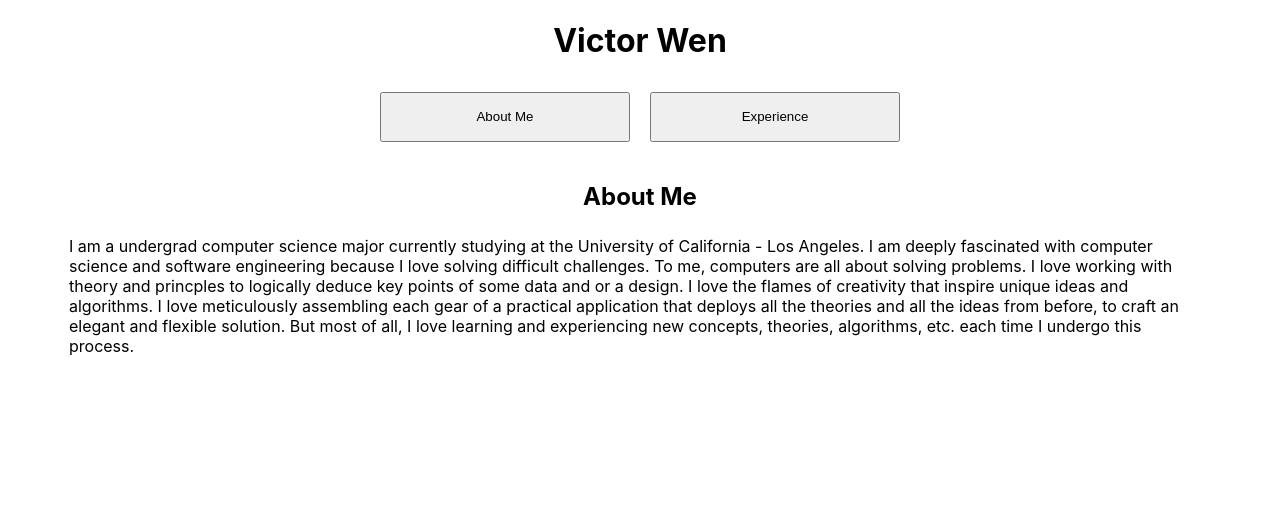
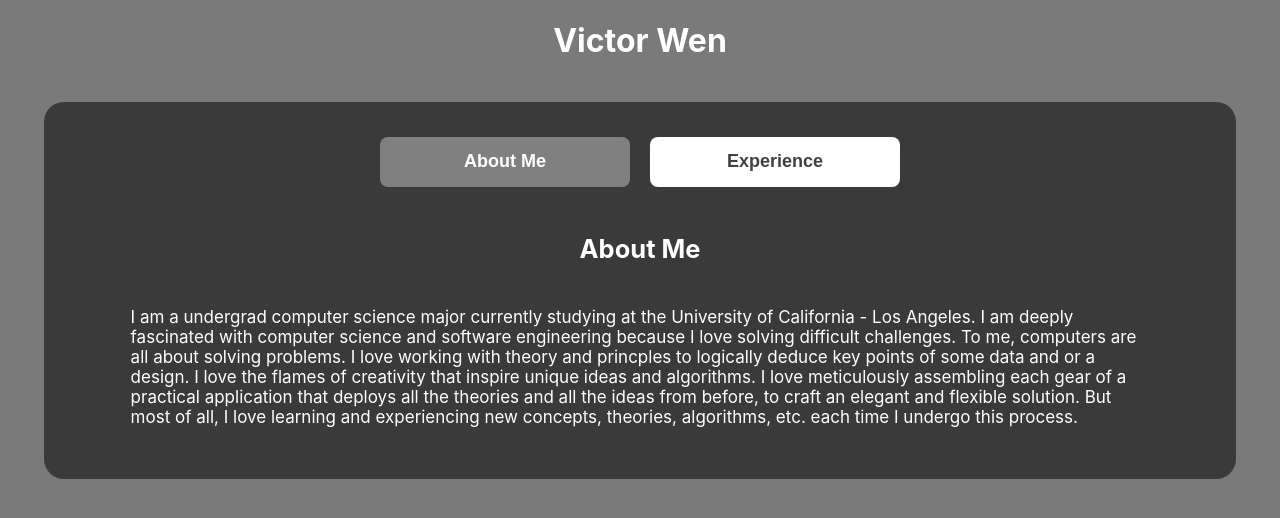
Before and after one commit to VictorWen/Personal-Website, a React (Create React App) app: page / in a window 1280 px wide. Shown: the top 518 px of the page. Built offline with nearby package versions, Linux system fonts and the light colour scheme.

Commit message:
Added some better animations

```diff
--- a/src/App.css
+++ b/src/App.css
@@ -1,26 +1,69 @@
 .buttonMenu {
     display: inline-block;
+    margin: 5px;
 }
 
 .infoButton {
     width: 250px;
     height: 50px;
     margin: 10px;
+    background-color: white;
+    border: none;
+    font-size: 18px;
+    font-weight: bold;
+    color: rgb(65, 65, 65);
+    border-radius: 8px;
+}
+
+.selected-infoButton {
+    background-color: gray;
+    color: white;
 }
 
 .infobox {
     display: inline-block;
     padding: 10px;
-    width: 90%;
+    font-size: 17px;
 }
 
 .infobox-animation {
-    animation-duration: 0.5s;
+    animation-duration: 1.5s;
     animation-name: enlarge;
 }
 
+@keyframes enlarge {
+    from {
+        transform: scale(0.85, 0.85);
+    }
+
+    to {
+        transform: scale(1, 1);
+    }
+}
+
+.outerInfobox {
+    display: inline-block;
+    width: 90%;
+    background-color: rgb(58, 58, 58);
+    border-radius: 20px;
+    padding: 20px;
+    margin: 20px;
+}
+
+.outerInfobox-animation {
+    animation-duration: 1s;
+    animation-name: extend;
+}
+
+@keyframes extend {
+    35% {
+        transform: translateY(-15px)
+    }
+}
+
 p {
-    /* font-size: 17px; */
+    width: 90%;
+    display: inline-block;
     text-align: left;
     padding: 5px;
 }
@@ -33,8 +76,34 @@ p {
     border: 1px solid black;
 }
 
-@keyframes enlarge {
-    from {
-        font-size: 20px;
-    }
+.border-1-white {
+    border: 1px solid white;
 }
+
+.background-black {
+    background-color: black;
+}
+
+.background-darkgray {
+    background-color: darkgray;
+}
+
+.background-gray {
+    background-color: gray;
+}
+
+.font-color-white {
+    color: white;
+}
+
+body {
+    background-color: rgb(122, 122, 122);
+    color: white;
+    animation-duration: 2s;
+    animation-name: enlarge;
+}
+
+.projectImage {
+    height: 300px;
+    border: 4px solid rgb(49, 49, 49);
+}
--- a/src/App.js
+++ b/src/App.js
@@ -28,7 +28,7 @@ class App extends React.Component {
         const ClusterAIButton = (
             <InfoButton title="ClusterAI" id="cluster">
                 <h3>Cluster AI</h3>
-                <img src={clusterAI_demo} alt="Demonstration of clusterAI website from LAHacks" className="projectImg" />
+                <img src={clusterAI_demo} alt="Demonstration of clusterAI website from LAHacks" className="projectImage" />
                 <p>Project that I worked on during the LAHacks hackathon in March 2021. ClusterAI is a visualization tool that represents research papers as spherical nodes in 3D space.
                     A user can input a search query, which the backend will then find research papers related to the search query and then display them in 3D space.
                     Similar research papers are closer to together, and dissimilar papers are farther apart. The user can drag the 3D model around, zoom in and out, and rotate their view.
@@ -83,15 +83,13 @@ class App extends React.Component {
                     But this time, it's sole purpose was to be large, so I could experience working with a large project and with various frameworks. The game uses the Unity game engine.
                     I have been working on and off on this project for a year, accumulating over 7,800 lines of code. Although the project is nowhere near complete nor up to industry standard,
                     I have learned a great deal about software design and engineering.</p>
-                <InfoBox innerClassName="border-1-black" defaultText="Select a project for further information." buttons={[ColoniaButton, ClusterAIButton, CookyAppButton, MusicGenreButton, PersonalWebsiteButton]} />
+                <InfoBox className="background-black font-color-white" defaultText="Select a project for further information." buttons={[ColoniaButton, ClusterAIButton, CookyAppButton, MusicGenreButton, PersonalWebsiteButton]} />
             </InfoButton>
         );
 
         return (
-            <div>
-                <h1 className="nameplate text-align-center">Victor Wen</h1>
-
-                {/* Menu of buttons. Click to display text below */}
+            <div className="text-align-center">
+                <h1 className="nameplate">Victor Wen</h1>
                 <InfoBox buttons={[AboutMeButton, ExperienceButton]} selected="aboutme" />
             </div>
         );
--- a/src/Components.js
+++ b/src/Components.js
@@ -7,7 +7,14 @@ export class InfoBox extends React.Component {
     setSelectedButton(button) {
         if (this.props.saveChanges)
             this.props.saveChanges({ ...this.props, selected: button.props.id });
-        this.setState({ info: button.getInfo(), selected: button.props.id, animation: true});
+        if (this.state.animationTimeout)
+            clearTimeout(this.state.animationTimeout);
+        this.setState({
+            info: button.getInfo(),
+            selected: button.props.id,
+            animation: false,
+            animationTimeout: setTimeout(() => this.setState({animation: true, animationTimeout: null}), 10)
+        });
     }
 
     onAnimationEnd() {
@@ -19,10 +26,19 @@ export class InfoBox extends React.Component {
         if (this.props.innerClassName)
             infoboxClassNames += " " + this.props.innerClassName;
         if (this.state.animation)
-            infoboxClassNames += " infobox-animation"
+            infoboxClassNames += " infobox-animation";
+
+        let outerClassName = "outerInfobox text-align-center";
+        if (this.props.className)
+            outerClassName += " " + this.props.className;
+        if (this.state.animation) {
+            outerClassName += " outerInfobox-animation";
+        }
+
+        this.outerRef = React.createRef();
 
         return (
-            <div className={"outerInfobox text-align-center " + this.props.className}>
+            <div className={outerClassName} ref={this.outerRef}>
                 <div className="buttonMenu">
                     <span>
                         {this.props.buttons.map(item => React.cloneElement(item,
@@ -69,8 +85,12 @@ export class InfoButton extends React.Component {
     }
 
     render() {
+        let className = "infoButton";
+        if (this.props.isSelected)
+            className += " selected-infoButton";
+
         return (
-            <button type="button" className="infoButton" onClick={() => this.props.onSelect(this)}>{this.props.title}</button>
+            <button type="button" className={className} onClick={() => this.props.onSelect(this)} disabled={this.props.isSelected}>{this.props.title}</button>
         );
     }
 
```
